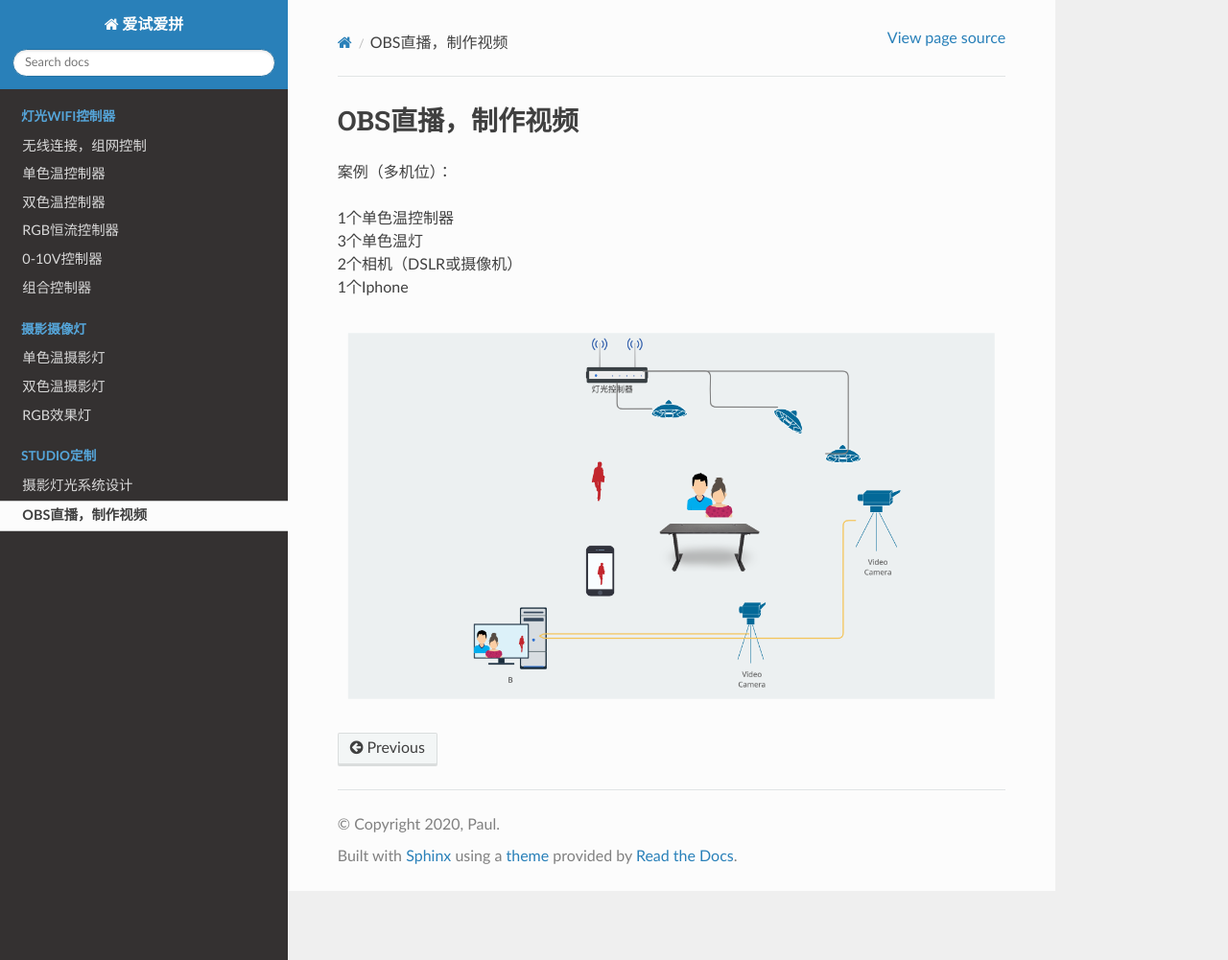
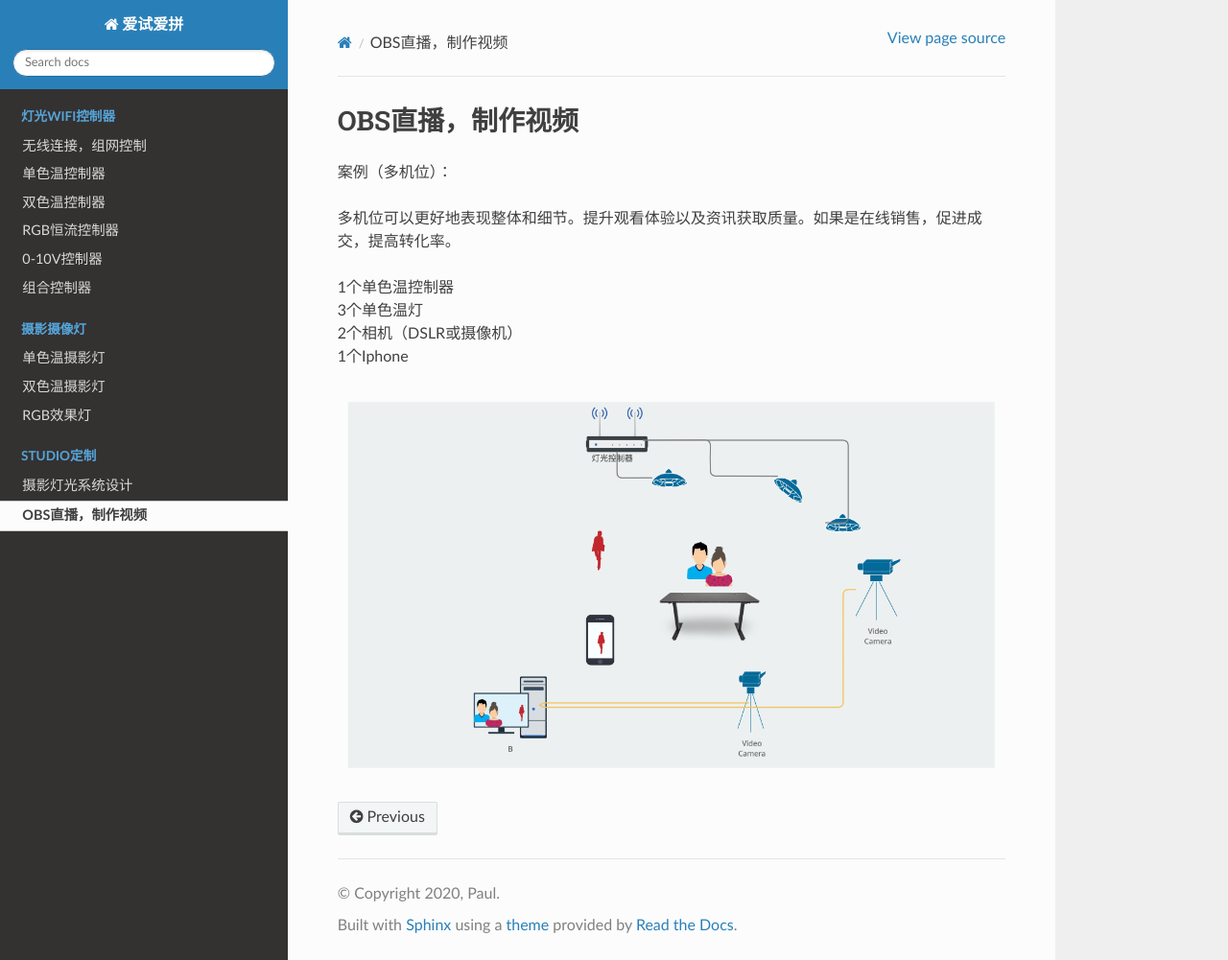
Before and after one commit to paultang/abapweb, a Sphinx documentation site: the page built from source/studio/obs.rst, in a window 1280 px wide and 1001 px high. Shown: the whole window at 96% size. Built offline with Sphinx 7.4.7 and the Read the Docs theme 2.0.0, drawn with Linux system fonts in a browser that asks for light colours.

Commit message:
Update obs.rst

```diff
--- a/source/studio/obs.rst
+++ b/source/studio/obs.rst
@@ -1,6 +1,8 @@
 OBS直播，制作视频
 +++++++++++++++++++
 案例（多机位）：
+
+多机位可以更好地表现整体和细节。提升观看体验以及资讯获取质量。如果是在线销售，促进成交，提高转化率。
 
 | 1个单色温控制器
 | 3个单色温灯
```
